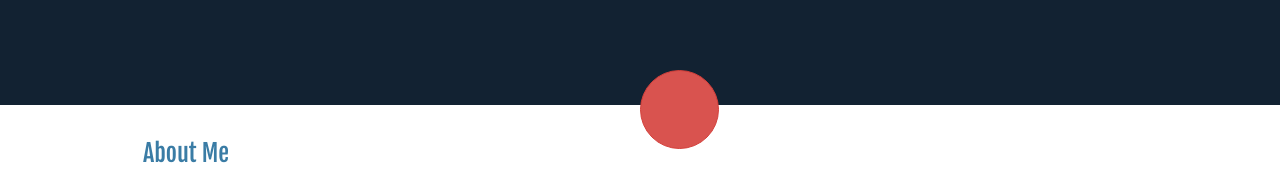
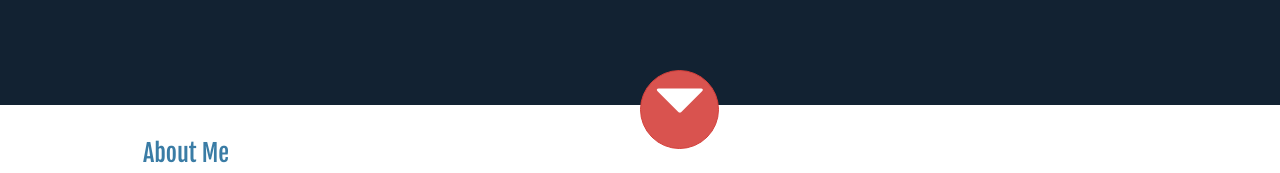
Before and after one commit to arankinen/arankinen.github.io, a plain HTML site: page index.html in a window 1280 px wide. Shown: the part 495-668 px from the top of the page. Drawn offline with nearby package versions, Linux system fonts and the light colour scheme; a web font is replaced by a local one.

Commit message:
Update index.html

```diff
--- a/index.html
+++ b/index.html
@@ -23,7 +23,7 @@
 		<h2 class='animated bounceInRight'>M.Sc. (Tech.) in Mechanical Engineering</h2>
 	</header>
 
-	<button type='button' class='btn btn-circle btn-danger' id='downButton'></button>
+	<button type='button' class='btn btn-circle btn-danger' id='downButton'><span class="glyphicon glyphicon-triangle-bottom"></span></button>
 
 	<section id='about'>
 		<h3>About Me</h3>
```
